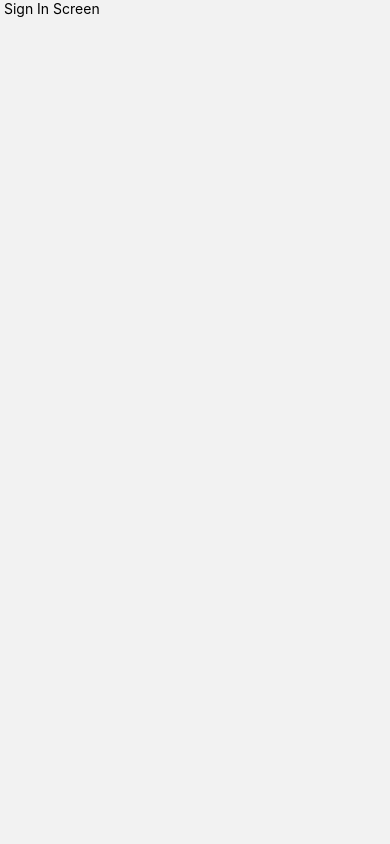
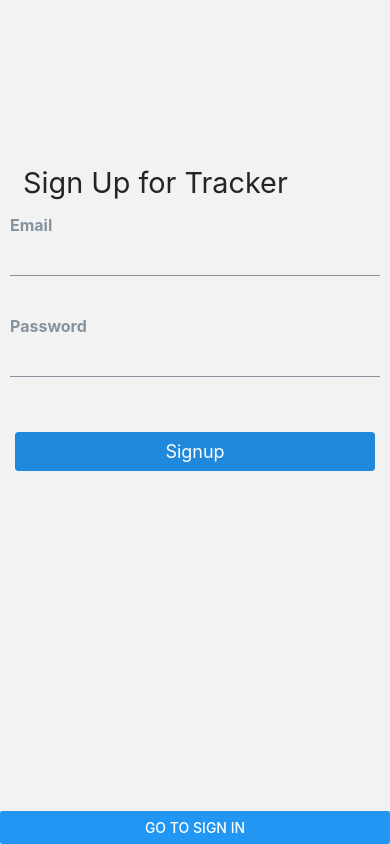
Before and after one commit to hoshoo21/TracksApp, a React Native app in the folder Track-App/: screen / in a window 390 px wide. Built offline with nearby package versions, Linux system fonts and the light colour scheme.

Commit message:
introduction of context data

```diff
--- a/Track-App/App.js
+++ b/Track-App/App.js
@@ -1,4 +1,4 @@
-import React, {useState} from 'react';
+import React, {useContext, useState} from 'react';
 import { StatusBar } from 'expo-status-bar';
 import { StyleSheet, Text, View } from 'react-native';
 
@@ -12,26 +12,20 @@ import TrackDetail from './src/screens/TrackDetail';
 import Account from './src/screens/Account';
 import TrackAdd from './src/screens/TrackAdd';
 import Feather from '@expo/vector-icons/Feather';
+import {Provider as AuthProvider, Context as AuthContext} from './src/context/AuthContext';
 const Stack = createNativeStackNavigator();
 const Tab = createBottomTabNavigator();
 
-const TrackListFlow=()=>{ <Stack.Navigator screenOptions={{headerShown:false}}  initialRouteName='TrackList'>
+const TrackListFlow=()=>(
+            <Stack.Navigator screenOptions={{headerShown:false}}  initialRouteName='TrackList'>
                           <Stack.Screen name="TrackList" component={TrackList} />
                           <Stack.Screen name="TrackDetail" component={TrackDetail} />
 
                       </Stack.Navigator>
-  }
 
-export default function App() {
-  const [isSignedIn, setIsSignedIn] = useState(false );
-  const LoginFlow =
-   <Stack.Navigator screenOptions={{headerShown:false}} initialRouteName='SignIn' >
-      <Stack.Screen name="SignUp" component={SignUp} />
-      <Stack.Screen name="SignIn" component={SignIn} />
-     </Stack.Navigator>;
+);
+const TrackFlow=()=>(
 
-
-  const TrackFlow =
         <Tab.Navigator initialRouteName='TrackListFlow'
           screenOptions={({route}) => ({
           tabBarIcon: ({ focused, color, size }) => {
@@ -57,18 +51,35 @@ export default function App() {
       <Tab.Screen name="Account" component={Account} />
 
       </Tab.Navigator>
+);
+const LoginFlow =()=>(
 
-   ;
-
+   <Stack.Navigator  screenOptions={{headerShown:false}}  initialRouteName='SignUp' >
+      <Stack.Screen name="SignUp" component={SignUp} />
+      <Stack.Screen name="SignIn" component={SignIn} />
+  </Stack.Navigator>
+);
+const Navigation = ()=> {
+    const { state } = useContext(AuthContext);
 
     return (
       <NavigationContainer>
-        {isSignedIn ?
-        TrackFlow
-        : LoginFlow }
+        {state.isSignedIn ? <TrackFlow /> : <LoginFlow />}
+
       </NavigationContainer>
+    );
+};
+
+export default function App() {
+  return (
+    <AuthProvider>
+        <Navigation/>
+
+    </AuthProvider>
+
 
   );
+
 }
 
 const styles = StyleSheet.create({
--- a/Track-App/package.json
+++ b/Track-App/package.json
@@ -19,6 +19,7 @@
     "expo-status-bar": "~2.0.1",
     "react": "18.3.1",
     "react-native": "0.76.9",
+    "react-native-elements": "^3.4.3",
     "react-native-gesture-handler": "~2.20.2",
     "react-native-reanimated": "~3.16.1",
     "react-native-safe-area-context": "4.12.0",
--- /dev/null
+++ b/Track-App/src/context/AuthContext.js
@@ -0,0 +1,16 @@
+import CreateDataContext from "./createDataContext";
+
+
+const authReducer = (state, action)=> {
+    switch(action.type){
+
+        default :
+         return state;
+    }
+};
+
+export const {Provider, Context}= CreateDataContext(
+    authReducer,
+    {},
+    {isSignedIn:false}
+);
--- /dev/null
+++ b/Track-App/src/context/createDataContext.js
@@ -0,0 +1,21 @@
+import React , {Children, useContext, useReducer} from 'react';
+
+export default (reducer, actions, defaultValues)=>{
+    const Context =React.createContext();
+     const Provider = ({children})=>{
+        const [state, dispatch] = useReducer(reducer,defaultValues);
+
+        const boundActions ={};
+
+        for (let key in  actions){
+            boundActions[key]= action[key](dispatch);
+
+        }
+        return  (
+                <Context.Provider value ={{state, ...boundActions}}>
+                        {children}
+                </Context.Provider>
+            );
+     };
+     return {Context,Provider};
+};
--- a/Track-App/src/screens/SignIn.js
+++ b/Track-App/src/screens/SignIn.js
@@ -3,7 +3,7 @@ import {View, Text,StyleSheet} from 'react-native';
 
 const SignIn = (props)=>{
     return (
-        <View>
+        <View >
             <Text> Sign In Screen </Text>
         </View>
     );
--- a/Track-App/src/screens/SingUp.js
+++ b/Track-App/src/screens/SingUp.js
@@ -1,17 +1,27 @@
 import React from "react";
-import {View, Text,StyleSheet} from 'react-native';
-
+import {View, Text,StyleSheet, Button} from 'react-native';
+import {Text as RNEText} from 'react-native-elements';
+import Credentials from "./components/Credentials";
+import Spacer from "./components/Spacer";
 
 const SignUp =(props)=>{
     return (
-        <View>
-            <Text> Sign Up </Text>
+        <View style ={styles.mainContainer}>
+
+            <Credentials />
+            <Button  title ='Go to Sign In' onPress={()=>{
+                props.navigation.navigate("SignIn");
+            } }></Button>
+
         </View>
     );
 }
 
 const styles = StyleSheet.create({
-
+    mainContainer :{
+        flexGrow :1,
+        justifyContent :'center',
+    }
 });
 
 export default SignUp;
--- a/Track-App/src/screens/TrackList.js
+++ b/Track-App/src/screens/TrackList.js
@@ -1,11 +1,14 @@
 import React from "react";
-import {View, Text,StyleSheet} from 'react-native';
+import {View, Text,StyleSheet, Button} from 'react-native';
 
 
 const TrackList=(props)=>{
     return (
     <View>
         <Text> TrackList</Text>
+        <Button  title ="Go To Track Detail"
+           onPress={()=>{ props.navigation.navigate ("TrackDetail"); }}
+        />
     </View>
     );
 }
--- /dev/null
+++ b/Track-App/src/screens/components/Credentials.js
@@ -0,0 +1,67 @@
+import React, {useState} from "react";
+import {View,  StyleSheet,
+    KeyboardAvoidingView,
+    Platform,
+    ScrollView,
+    TouchableWithoutFeedback,
+    Keyboard } from "react-native";
+import {Text,Input, Button} from 'react-native-elements';
+import Spacer from "./Spacer";
+
+
+const Credentials =(props)=>{
+        const [email, setEmail] = useState('');
+        const [password, setPassword]= useState('');
+        return (
+            <KeyboardAvoidingView
+                  behavior={Platform.OS === 'ios' ? 'padding' : undefined}
+                 style={{ flex: 1 }} >
+                    <TouchableWithoutFeedback onPress={Keyboard.dismiss}>
+                    <ScrollView
+                    contentContainerStyle = {styles.mainContainer}
+                    keyboardShouldPersistTaps="handled"
+                    >
+                       <Spacer>
+                              <Text h3> Sign Up for Tracker  </Text>
+
+                     </Spacer>
+                        <Input label ="Email"
+                                    value = {email}
+                                    onChangeText={ (newEmail)=>{
+                                            setEmail(newEmail);
+                                    }}
+                                />
+
+                            <Spacer/>
+                            <Input label ="Password"
+                                secureTextEntry
+                                value = {password}
+                                onChangeText={(newPassword)=>{
+                                    setPassword(newPassword);
+                                }}
+                            />
+
+                    <Spacer/>
+                    <Spacer >
+                        <Button title = "Signup" />
+                    </Spacer>
+                </ScrollView>
+                </TouchableWithoutFeedback>
+
+            </KeyboardAvoidingView>
+
+
+
+        );
+
+}
+
+const styles = StyleSheet.create({
+    mainContainer :{
+        paddingTop: 150,
+        justifyContent: 'center',
+        marginBottom:200,
+    }
+});
+
+export default Credentials;
--- /dev/null
+++ b/Track-App/src/screens/components/Spacer.js
@@ -0,0 +1,21 @@
+import React from "react";
+
+import { View, StyleSheet } from "react-native";
+
+
+const Spacer =({children})=>{
+    return (
+        <View style={styles.spacerContainer}>
+            {children}
+        </View>
+    )
+
+};
+
+const styles = StyleSheet.create({
+    spacerContainer :{
+        margin : 15
+    }
+})
+
+export default Spacer;
```
Also changed, not shown: package.json (added, +7 -0 lines), 2 other files (tests, documents, lock files or other folders). Lines whose indentation alone changed are shown as unchanged.
